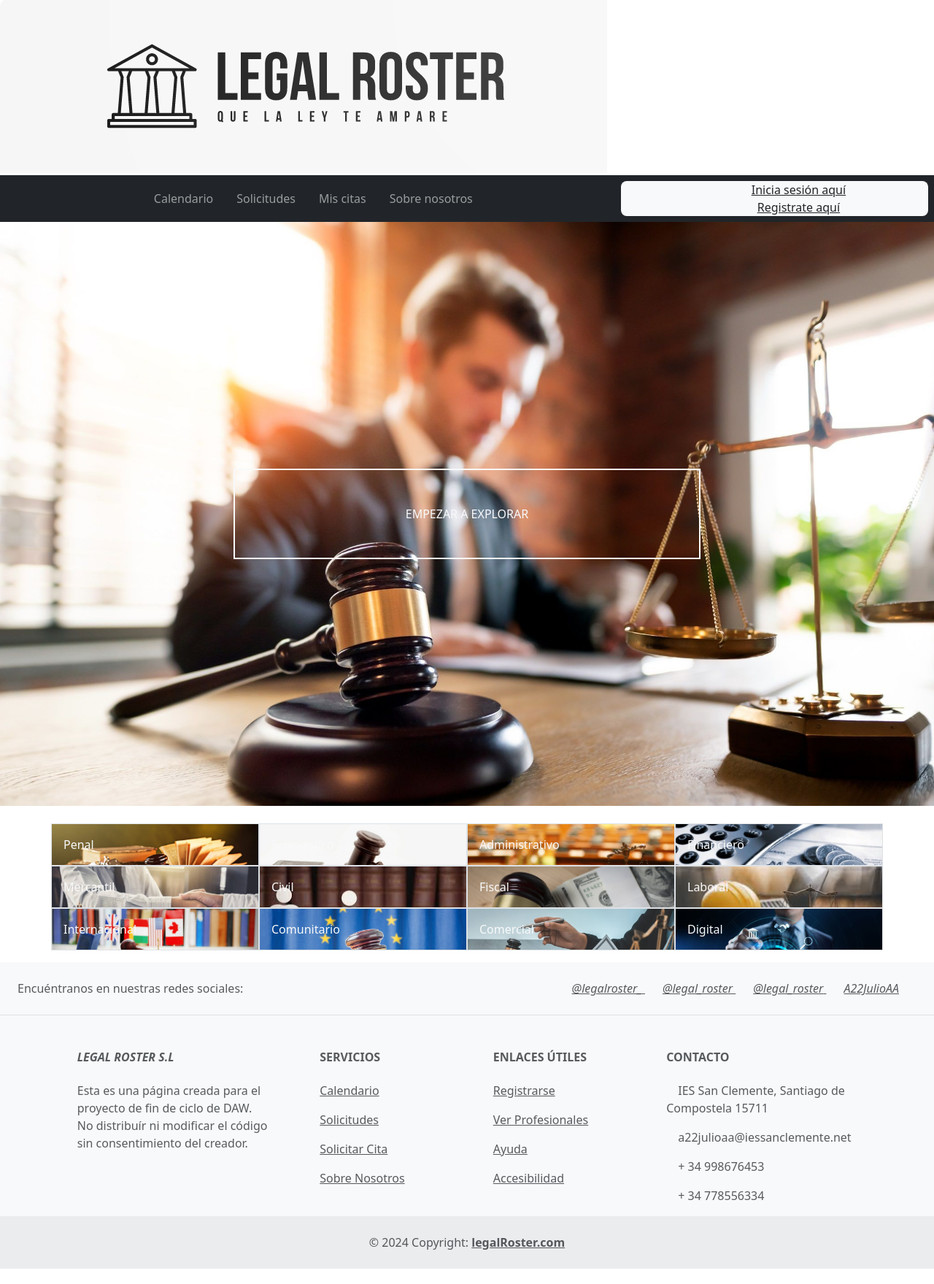
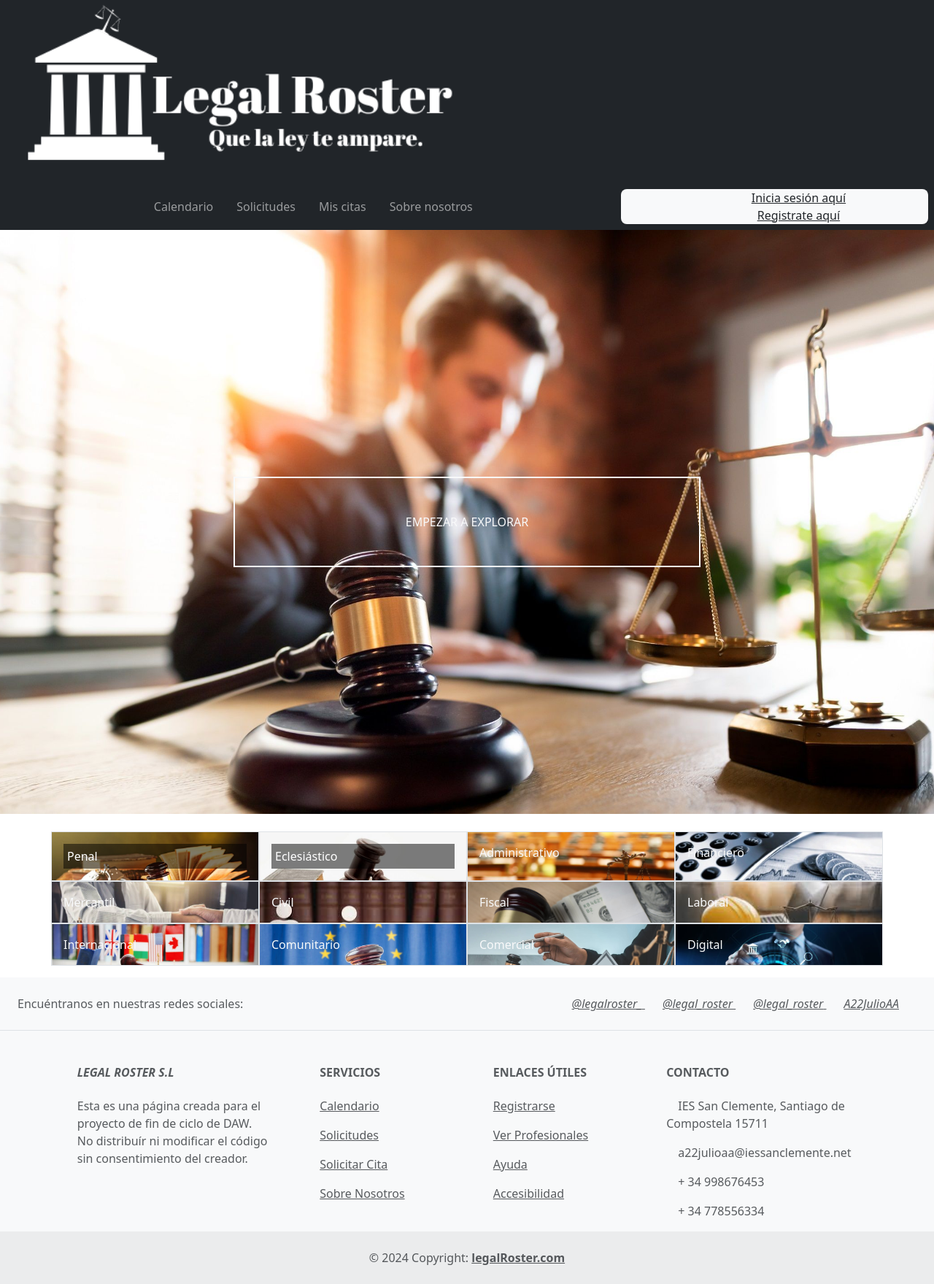
Before and after one commit to A22JulioAA/legal_code, a Django app: page / in a window 1280 px wide. Shown: the whole page at 73% size. Before the commit the page ends 1738 px from the top, so only its background shows below. Run offline with Django 5.2, Linux system fonts and the light colour scheme; data that the repository does not hold is empty; some libraries are stand-ins or nearby versions.

Commit message:
Logo de la página

```diff
--- a/core/templates/core/base.html
+++ b/core/templates/core/base.html
@@ -14,6 +14,7 @@ registros, ver -------
 
   {% load bootstrap5 %} {% bootstrap_css %} {% bootstrap_javascript %}
   <link href="{% static 'fontawesomefree/css/all.min.css' %}" rel="stylesheet" type="text/css">
+  <link rel="stylesheet" href="{% static 'css/base.css' %}">
 
   {% block css %}
 
@@ -28,11 +29,16 @@ registros, ver -------
          También la imagen de perfil y las opciones correspondientes. -->
   <header class="container-fluid p-0 m-0">
     <!-- TÍTULO PRINCIPAL -->
-    <!-- <h1 class="bg-dark p-3 m-0 text-center border-bottom">
-      <a href="/" class="text-white">LEGAL ROSTER</a>
-    </h1> -->
+        <!-- <h1 class="row bg-dark p-3 m-0 text-center text-light border-bottom fuente-personalizada">
+            <a href="/" class="col-8 text-white"><i class="fa-solid fa-landmark"></i> LEGAL ROSTER</a>
+        </h1> -->
 
-    <img src="{% static 'img/logo.png' %}" alt="Logo Legal Roster">
+        <div class="container-fluid m-0 p-0 bg-dark">
+            <a href="/">
+                <img src="{% static 'img/logo-legal.png' %}" class="img-fluid w-50 h-25" alt="Logo Legal Roster">
+            </a>
+        </div>
+
     <!-- FIN TÍTULO PRINCIPAL -->
 
     <!-- MENÚ DE NAVEGACIÓN -->
--- a/core/templates/core/homepage.html
+++ b/core/templates/core/homepage.html
@@ -1,39 +1,38 @@
-{% extends "core/base.html" %}
-
-{% load static %}
-
-{% block title %}
-Homepage
-{% endblock %}
-
-
-{% block css %}
-<link rel="stylesheet" href="{% static 'css/homepage.css' %}">
-{% endblock %}
-
-{% block script %}
+{% extends "core/base.html" %} {% load static %} {% block title %}
+Homepage {% endblock %} {% block css %}
+<link rel="stylesheet" href="{% static 'css/homepage.css' %}" />
+{% endblock %} {% block script %}
 <script src="{% static 'js/script.js' %}"></script>
-{% endblock %}
-
-{% block content %}
+{% endblock %} {% block content %}
 
 <!-- Inicio de la página, lo que se ve tan pronto se accede al homepage -->
-<div id="inicio" class="container-fluid d-flex justify-content-center align-items-center text-center p-0">
+<div
+  id="inicio"
+  class="container-fluid d-flex justify-content-center align-items-center text-center p-0"
+>
   <!-- La función scrollToSection está definida en el script y sirve para desplazar
     la vista hasta la sección de especialidades, que es donde empiezan los filtros y ofertas -->
-    <a href="" style="width: 50%;" onclick="scrollToSection(event, 'especialidades')"
-        class="border border-light border-2 text-light p-5 enlace_und">EMPEZAR A EXPLORAR</a>
+  <a
+    href=""
+    style="width: 50%"
+    onclick="scrollToSection(event, 'especialidades')"
+    class="border border-light border-2 text-light p-5 enlace_und"
+    >EMPEZAR A EXPLORAR</a
+  >
 </div>
 
-<br>
+<br />
 
 <!-- Sección de anuncios de profesionales ordenados de forma aleatoria en un principio -->
 
 <!-- Sección para mostrar las diferentes especialidades del derecho(sirve de filtro) -->
-<section class="container especialidades bg-dark text-light" id="especialidades">
+<section
+  class="container especialidades bg-dark text-light"
+  id="especialidades"
+>
   <div class="row">
-        <div class="col-3 border p-3 bg-penal">Penal</div>
-        <div class="col-3 border p-3 bg-eclesiastico">Eclesiástico</div>
+    <div class="col-3 border p-3 bg-penal"><div><span class="texto-especialidad">Penal</span></div></div>
+    <div class="col-3 border p-3 bg-eclesiastico"><div><span class="texto-especialidad">Eclesiástico</span></div></div>
     <div class="col-3 border p-3 bg-administrativo">Administrativo</div>
     <div class="col-3 border p-3 bg-financiero">Financiero</div>
   </div>
@@ -53,30 +52,36 @@ Homepage
 
 <!-- Lista de los profesionales(en un principio aleatorios, sin filtros) -->
 <section class="container mt-3 lista-profesionales">
-
   {% for profesional in lista_profesionales %}
 
-    <div class="card bg-dark text-light mt-4 mx-auto" style="width: 100%;">
+  <div class="card bg-dark text-light mt-4 mx-auto" style="width: 100%">
     <div class="card-body row">
       <div class="col-8">
-                <h2 class="card-title">{{ profesional.nombre | capfirst }} {{ profesional.apellidos | capfirst }} |
-                    {{ profesional.campo | capfirst }}</h2>
-                <hr>
+        <h2 class="card-title">
+          {{ profesional.nombre | capfirst }} {{ profesional.apellidos | capfirst }} | {{ profesional.campo | capfirst }}
+        </h2>
+        <hr />
         <span class="border p-1 me-1">Especialidades: </span>
-                {% for especialidad in profesional.especialidad.all %}
-                | <span class="card-subtitle mb-2 text-body-secondary">{{ especialidad }}</span>
+        {% for especialidad in profesional.especialidad.all %} |
+        <span class="card-subtitle mb-2 text-body-secondary"
+          >{{ especialidad }}</span
+        >
         {% endfor %}
-                <hr>
+        <hr />
         <i class="fa-regular fa-map"> </i> {{ profesional.direccion }}
-                <br><br>
+        <br /><br />
         <p class="card-text">{{ profesional.descripcion }}</p>
         <a href="#" class="btn btn-primary">Pedir Cita</a>
         <a href="#" class="btn btn-primary">Contacta</a>
         <a href="#" class="btn btn-primary">Acerca de </a>
       </div>
       <div class="col-4">
-                <img src="{% static 'img/usuario.jpg' %}" class="card-img-top image-fluid" alt="Imagen de profesional">
-                <span class="small">Teléfono: {{ profesional.telefono }}</span><br>
+        <img
+          src="{% static 'img/usuario.jpg' %}"
+          class="card-img-top image-fluid"
+          alt="Imagen de profesional"
+        />
+        <span class="small">Teléfono: {{ profesional.telefono }}</span><br />
         <span class="small">Email: {{ profesional.email }}</span>
         <!-- TODO: Calcular la media de valoraciones y mostrarla en la card de cada profesional. -->
         <span class="small">Valoracion:</span>
@@ -85,7 +90,6 @@ Homepage
   </div>
 
   {% endfor %}
-
 </section>
 
 {% endblock %}
--- a/core/urls.py
+++ b/core/urls.py
@@ -6,5 +6,5 @@ urlpatterns = [
     path('profesionales/', views.profesionales, name='profesionales'),
     path('logout/', views.salir, name='salir'),
     path('register/', views.register, name='register'),
-    path('sobre-nosotros', views.sobre_nosotros, name='sobre-nosotros'),
+    path('sobre-nosotros/', views.sobre_nosotros, name='sobre-nosotros'),
 ]
--- a/legal_code/settings.py
+++ b/legal_code/settings.py
@@ -92,7 +92,7 @@ DATABASES = {
         "USER": "postgres",
         "PASSWORD": "abc123.",
         "HOST": "127.0.0.1",
-        "PORT": "5432",
+        "PORT": "5433",
     }
 }
 
--- /dev/null
+++ b/static/css/base.css
@@ -0,0 +1,6 @@
+@import url('https://fonts.googleapis.com/css2?family=Bebas+Neue&display=swap');
+
+.fuente-personalizada {
+  font-family: 'Bebas Neue';
+  font-size: 400%;
+}
--- a/static/css/homepage.css
+++ b/static/css/homepage.css
@@ -7,6 +7,9 @@
 }
 
 /* Aquí establecemos los estilos de las etiquetas de búsqueda de las diferentes especialidades */
+
+/* TODO:revisar estilos de selectores de especialidades */
+
 
 .bg-financiero {
   background-image: url(../img/derecho-financiero.jpg);
@@ -27,6 +30,17 @@
   transition: filter 0.3s;
 }
 
+.bg-penal div{
+  background-color: rgba(0, 0, 0, 0.5);
+
+  padding: 2%;
+
+}
+
+.bg-penal div span{
+  color: white;
+}
+
 .bg-penal:hover {
   cursor: pointer;
   filter: grayscale(100%);
@@ -37,6 +51,17 @@
   background-size: cover;
 
   transition: filter 0.3s;
+}
+
+.bg-eclesiastico div{
+  background-color: rgba(0, 0, 0, 0.5);
+
+  padding: 2%;
+
+}
+
+.bg-eclesiastico div span{
+  color: white;
 }
 
 .bg-eclesiastico:hover {
@@ -153,10 +178,10 @@
 }
 
 h1 {
-    font-family: 'Trebuchet MS', 'Lucida Sans Unicode', 'Lucida Grande', 'Lucida Sans', Arial, sans-serif
+  font-family: 'Trebuchet MS', 'Lucida Sans Unicode', 'Lucida Grande',
+    'Lucida Sans', Arial, sans-serif;
 }
 
 .enlace_und {
   text-decoration: none;
-
 }
```
Also changed, not shown: static/img/logo-legal.png (added), static/img/logo.png (deleted). Lines whose indentation alone changed are shown as unchanged.
